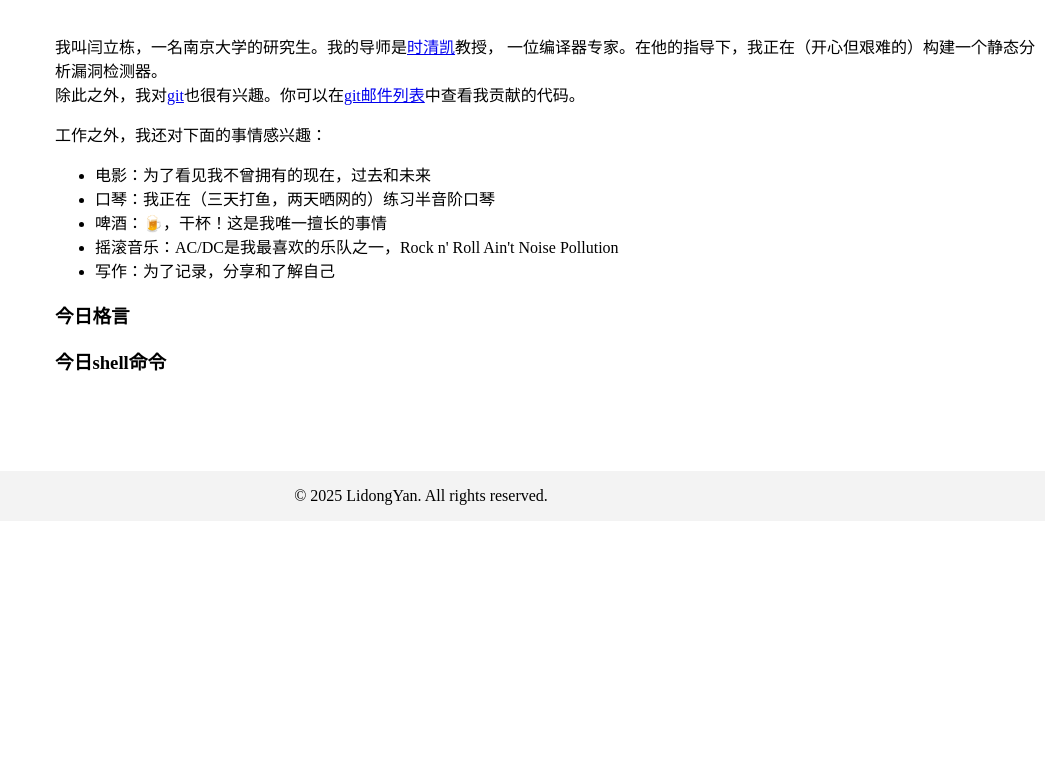
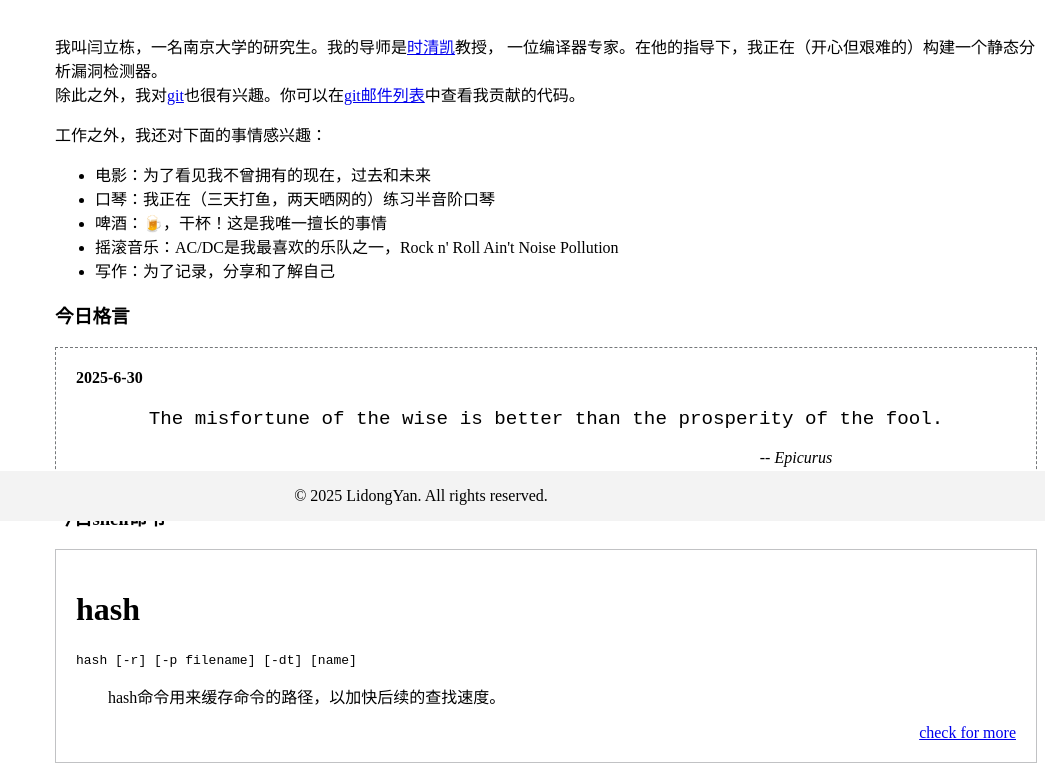
Before and after one commit to brandb97/brandb97.github.io, a React (Vite) app: page / in a window 1280 px wide. Shown: the part 279-1058 px from the top of the page, without its empty margins (235-1280 px from the left). Before the commit the page ends 800 px from the top, so only its background shows below. Built offline with nearby package versions, Linux system fonts and the light colour scheme.

Commit message:
Post: add more post page
Signed-off-by: lidongyan <502024330056@smail.nju.edu.cn>

```diff
--- a/package.json
+++ b/package.json
@@ -17,7 +17,8 @@
     "lucide-react": "^0.511.0",
     "prop-types": "^15.8.1",
     "react": "^19.1.0",
-    "react-dom": "^19.1.0"
+    "react-dom": "^19.1.0",
+    "react-router-dom": "^7.6.3"
   },
   "devDependencies": {
     "@eslint/js": "^9.25.0",
--- a/src/AboutMe.jsx
+++ b/src/AboutMe.jsx
@@ -1,6 +1,8 @@
 import me_and_rust_image from "./assets/me_and_rust.jpg";
 import birthday_png from "./assets/birthday.png";
 import beer_png from "./assets/beer.png";
+import ProverbCard from "./post/Proverb/ProverbCard";
+import ShortTip from "./post/shell/ShortTip";
 import "./App.css"
 
 function AboutMe() {
@@ -37,7 +39,18 @@ function AboutMe() {
             </ul>
         </p>
         <h3>今日格言</h3>
+        <ProverbCard
+            date="2025-6-30"
+            proverb="The misfortune of the wise is better than the prosperity of the fool."
+            author="Epicurus"
+        />
         <h3>今日shell命令</h3>
+        <ShortTip
+            command="hash"
+            usage="hash [-r] [-p filename] [-dt] [name]"
+            description="hash命令用来缓存命令的路径，以加快后续的查找速度。"
+            href="/src/post/shell/ShellTips.html?id=2"
+        />
     </main>)
 }
 
--- a/src/App.css
+++ b/src/App.css
@@ -65,6 +65,7 @@
 .flex-container {
   display: flex;
   gap: 2rem;
+  padding-bottom: 100px;
 }
 
 .footer {
--- a/src/post/proverb/Proverb.css
+++ b/src/post/proverb/Proverb.css
@@ -17,3 +17,10 @@
     text-align: center;
     margin-left: 500px;
 }
+
+.proverb-body {
+    width: 60%;
+    margin: 0 auto;
+    margin-top: 30px;
+    margin-bottom: 100px;
+}
--- /dev/null
+++ b/src/post/shell/Shell.css
@@ -0,0 +1,17 @@
+.short-shell-tip {
+    border: 1px solid hsla(227, 6%, 28%, 0.324);
+    padding: 20px;
+}
+
+.short-shell-tip code {
+    text-align: center;
+}
+
+.short-shell-tip a {
+    display: flex;
+    justify-content: flex-end;
+}
+
+.short-shell-tip p {
+    margin-left: 2em;
+}
--- /dev/null
+++ b/src/post/shell/ShortTip.jsx
@@ -0,0 +1,16 @@
+import "./Shell.css"
+
+function ShortTip(props) {
+  return (
+    <div className="short-shell-tip">
+        <h1>{props.command}</h1>
+        <code>{props.usage}</code>
+        <p>{props.description}</p>
+        <a href={props.href}>
+            check for more
+        </a>
+    </div>
+  );
+}
+
+export default ShortTip;
```
Also changed, not shown: src/post/proverb/Proverb.jsx (+6 -1 lines), src/post/shell/ShellTips.jsx (+11 -2 lines), src/post/shell/TipsData.jsx (+9 -2 lines), 1 other file (tests, documents, lock files or other folders).
